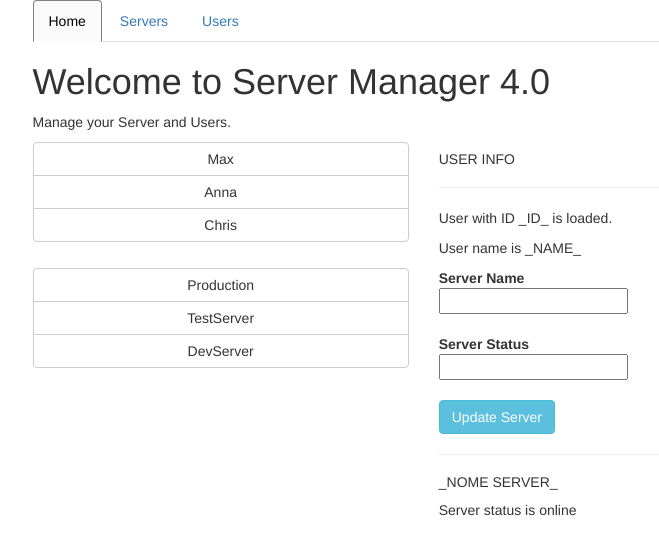
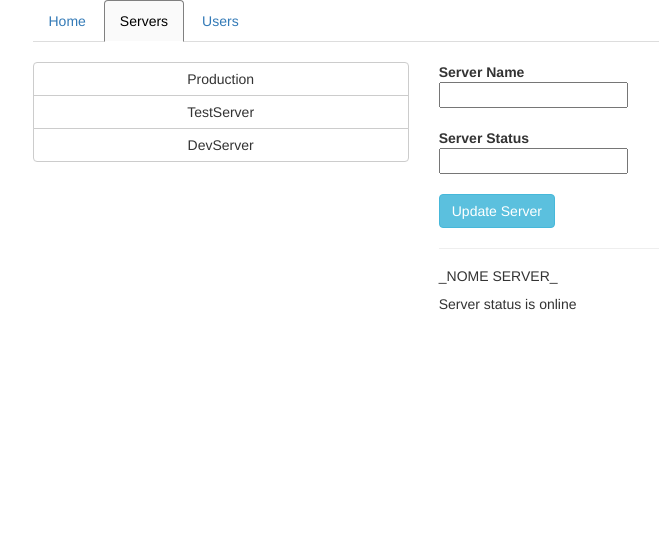
Before and after one commit to PsykeDady/serverusers, an Angular app: page /servers in a window 1280 px wide. Shown: the top 554 px of the page, without its empty margins (135-794 px from the left). Built offline with nearby package versions, Linux system fonts and the light colour scheme.

Commit message:
Router con href

```diff
--- a/src/app/app.component.html
+++ b/src/app/app.component.html
@@ -2,11 +2,7 @@
 	<div class="row">
 		<div class="col-xs-{{app.ncol}} col-sm-{{app.ncol}} col-md-{{app.ncol}} col-lg-{{app.ncol}} col-xs-offset-{{app.noff}} col-sm-offset-{{app.noff}} col-md-offset-{{app.noff}} col-lg-offset-{{app.noff}}">
 			<app-tabs></app-tabs>
-			<app-home></app-home>
-
-			<app-users></app-users>
-			<app-servers></app-servers>
-
+			<router-outlet></router-outlet>
 		</div>
 	</div>
 </div>
--- a/src/app/app.module.ts
+++ b/src/app/app.module.ts
@@ -1,11 +1,19 @@
-import { NgModule } from '@angular/core';
-import { BrowserModule } from '@angular/platform-browser';
+import { NgModule                  } from '@angular/core'                     ;
+import { BrowserModule             } from '@angular/platform-browser'         ;
+import { RouterModule     , Routes } from '@angular/router'                   ;
 
-import { AppComponent } from './app.component';
-import { TabsComponent } from './tabs/tabs.component';
-import { HomeComponent } from './pages/home/home.component';
-import { UsersComponent } from './pages/users/users.component';
-import { ServersComponent } from './pages/servers/servers.component';
+import { AppComponent              } from './app.component'                   ;
+import { TabsComponent             } from './tabs/tabs.component'             ;
+import { HomeComponent             } from './pages/home/home.component'       ;
+import { UsersComponent            } from './pages/users/users.component'     ;
+import { ServersComponent          } from './pages/servers/servers.component' ;
+import { TabsService               } from './services/Tabs.service'           ;
+
+const appRoutes : Routes = [
+	{path:""       ,component:HomeComponent   },
+	{path:"users"  ,component:UsersComponent  },
+	{path:"servers",component:ServersComponent},
+]
 
 @NgModule({
   declarations: [
@@ -16,9 +24,10 @@ import { ServersComponent } from './pages/servers/servers.component';
     ServersComponent
   ],
   imports: [
-    BrowserModule
+    BrowserModule,
+	RouterModule.forRoot(appRoutes)
   ],
-  providers: [],
+  providers: [TabsService],
   bootstrap: [AppComponent]
 })
 export class AppModule { }
--- a/src/app/models/Tab.ts
+++ b/src/app/models/Tab.ts
@@ -1,10 +1,12 @@
+import { TabsEnum } from "./Tabs.enum";
+
 export class Tab {
 	private _active:boolean;
 	private _name:string;
 	private _link:string;
 
-	constructor(name:string, link:string,active?:boolean){
-		this._name=name;
+	constructor(name:TabsEnum, link:string,active?:boolean){
+		this._name=TabsEnum[name];
 		this._link=link;
 		this._active=active?true:false; //avoiding undefined assign
 	}
--- /dev/null
+++ b/src/app/models/Tabs.enum.ts
@@ -0,0 +1,5 @@
+export enum TabsEnum {
+	Home,
+	Servers,
+	Users
+}
--- a/src/app/pages/home/home.component.ts
+++ b/src/app/pages/home/home.component.ts
@@ -1,4 +1,6 @@
-import { Component, OnInit } from '@angular/core';
+import { AfterContentInit, Component, OnInit } from '@angular/core';
+import { TabsEnum } from 'src/app/models/Tabs.enum';
+import { TabsService } from 'src/app/services/Tabs.service';
 
 @Component({
   selector: 'app-home',
@@ -7,9 +9,11 @@ import { Component, OnInit } from '@angular/core';
 })
 export class HomeComponent implements OnInit {
 
-  constructor() { }
+	ngOnInit () {
+		TabsService.attivaFE(TabsEnum.Home);
+	}
 
-  ngOnInit(): void {
-  }
+	constructor(private tabservice:TabsService){}
+
 
 }
--- a/src/app/pages/servers/servers.component.html
+++ b/src/app/pages/servers/servers.component.html
@@ -1,5 +1,6 @@
 
 <div class="row">
+	<br>
 	<div class="btn-group-vertical col-xs-{{ncol}} col-sm-{{ncol}} col-md-{{ncol}} col-lg-{{ncol}}">
 		<button type="button" class="btn btn-default">Production</button>
 		<button type="button" class="btn btn-default">TestServer</button>
--- a/src/app/pages/servers/servers.component.ts
+++ b/src/app/pages/servers/servers.component.ts
@@ -1,12 +1,20 @@
-import { Component, OnInit } from '@angular/core';
+import { AfterContentInit, Component, OnInit } from '@angular/core';
 import { AppComponent } from 'src/app/app.component';
+import { TabsEnum } from 'src/app/models/Tabs.enum';
+import { TabsService } from 'src/app/services/Tabs.service';
 
 @Component({
   selector: 'app-servers',
   templateUrl: './servers.component.html',
   styleUrls: ['./servers.component.css']
 })
-export class ServersComponent  {
+export class ServersComponent implements OnInit{
+
+	ngOnInit () {
+		TabsService.attivaFE(TabsEnum.Servers);
+	}
+
+	constructor(private tabservice:TabsService){}
 
 	readonly ncol:number= AppComponent.ncol/2;
 
--- a/src/app/pages/users/users.component.html
+++ b/src/app/pages/users/users.component.html
@@ -1,4 +1,5 @@
 <div class="row">
+	<br>
 	<div class="btn-group-vertical col-xs-{{ncol}} col-sm-{{ncol}} col-md-{{ncol}} col-lg-{{ncol}}">
 		<button type="button" class="btn btn-default">Max</button>
 		<button type="button" class="btn btn-default">Anna</button>
--- a/src/app/pages/users/users.component.ts
+++ b/src/app/pages/users/users.component.ts
@@ -1,12 +1,20 @@
-import { Component, OnInit } from '@angular/core';
+import { AfterContentInit, Component, OnInit } from '@angular/core';
 import { AppComponent } from 'src/app/app.component';
+import { TabsEnum } from 'src/app/models/Tabs.enum';
+import { TabsService } from 'src/app/services/Tabs.service';
 
 @Component({
   selector: 'app-users',
   templateUrl: './users.component.html',
   styleUrls: ['./users.component.css']
 })
-export class UsersComponent  {
+export class UsersComponent implements OnInit {
+
+	ngOnInit () {
+		TabsService.attivaFE(TabsEnum.Users);
+	}
+
+	constructor(private tabservice:TabsService){}
 
 	readonly ncol :number = AppComponent.ncol/2;
 
--- /dev/null
+++ b/src/app/services/Tabs.service.ts
@@ -0,0 +1,29 @@
+import { Tab } from "../models/Tab";
+import { TabsEnum } from "../models/Tabs.enum";
+
+/**
+ * This class is intended to keep in memory what tabs had to be active
+ */
+export class TabsService {
+	static readonly tabs:Tab[]= [
+		new Tab(TabsEnum.Home,"",true),
+		new Tab(TabsEnum.Servers,"servers"),
+		new Tab(TabsEnum.Users,"users")
+	]
+
+	static attivaFE(tenum:TabsEnum|number) : void{
+		let tabname=TabsEnum[tenum]
+		console.log(tenum)
+		for (let tab of TabsService.tabs){
+			tab.active=tab.name===tabname;
+		}
+	}
+
+	static attiva(indice:number) :void{
+		for (let ind in TabsService.tabs){
+			let i = parseInt(ind);
+			TabsService.tabs[i].active=i===indice;
+		}
+	}
+
+}
--- a/src/app/tabs/tabs.component.html
+++ b/src/app/tabs/tabs.component.html
@@ -1,6 +1,6 @@
 
 <ul class="nav nav-tabs auto">
-	<li class="nav-item" *ngFor="let tab of tabs; let indice=index">
-		<a href="#{{tab.link}}" class="nav-link" [ngClass]="{active:tab.active}" (click)="attiva(indice)">{{tab.name}}</a>
+	<li class="nav-item" *ngFor="let tab of tabs.tabs; let indice=index">
+		<a href="{{tab.link}}" class="nav-link" [ngClass]="{active:tab.active}">{{tab.name}}</a>
 	</li>
 </ul>
--- a/src/app/tabs/tabs.component.ts
+++ b/src/app/tabs/tabs.component.ts
@@ -1,5 +1,6 @@
-import { Component, OnInit } from '@angular/core';
+import { Component } from '@angular/core';
 import { Tab } from '../models/Tab';
+import { TabsService } from '../services/Tabs.service';
 
 @Component({
   selector: 'app-tabs',
@@ -8,16 +9,7 @@ import { Tab } from '../models/Tab';
 })
 export class TabsComponent {
 
-	tabs:Tab[]= [
-		new Tab("Home","#",true),
-		new Tab("Servers","#"),
-		new Tab("Users","#")
-	]
+	tabs = TabsService;
+	constructor(private tabservice: TabsService){}
 
-	attiva(indice:number){
-		for (let ind in this.tabs){
-			let i = parseInt(ind);
-			this.tabs[i].active=i===indice;
-		}
-	}
 }
```
